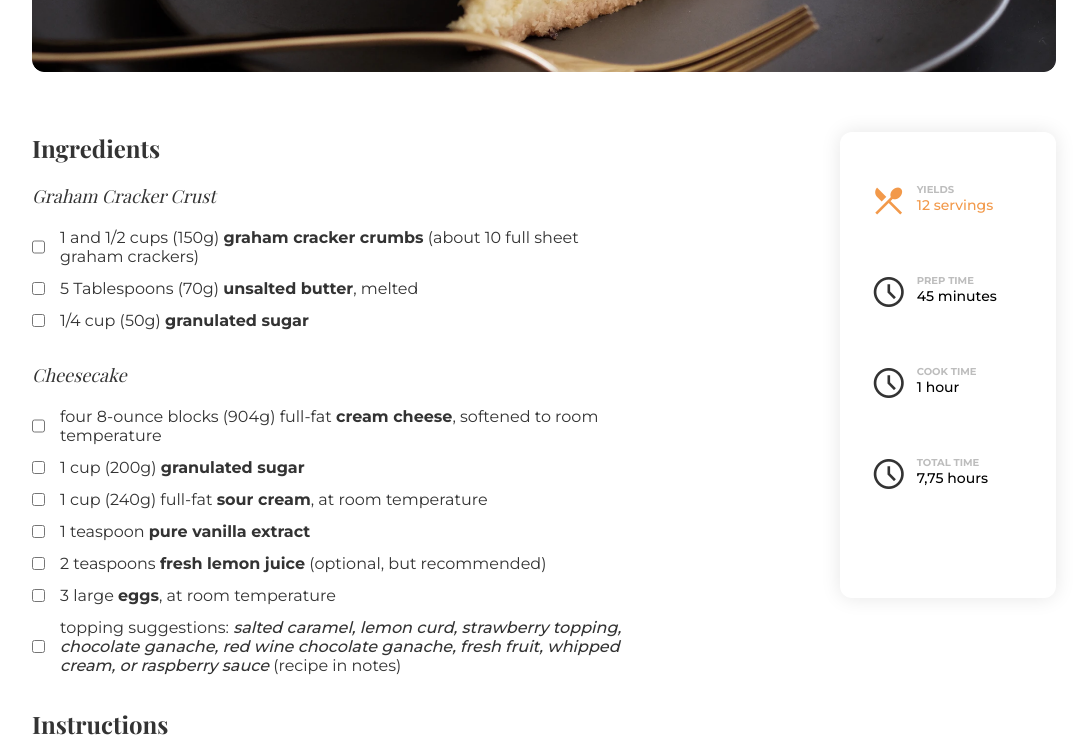
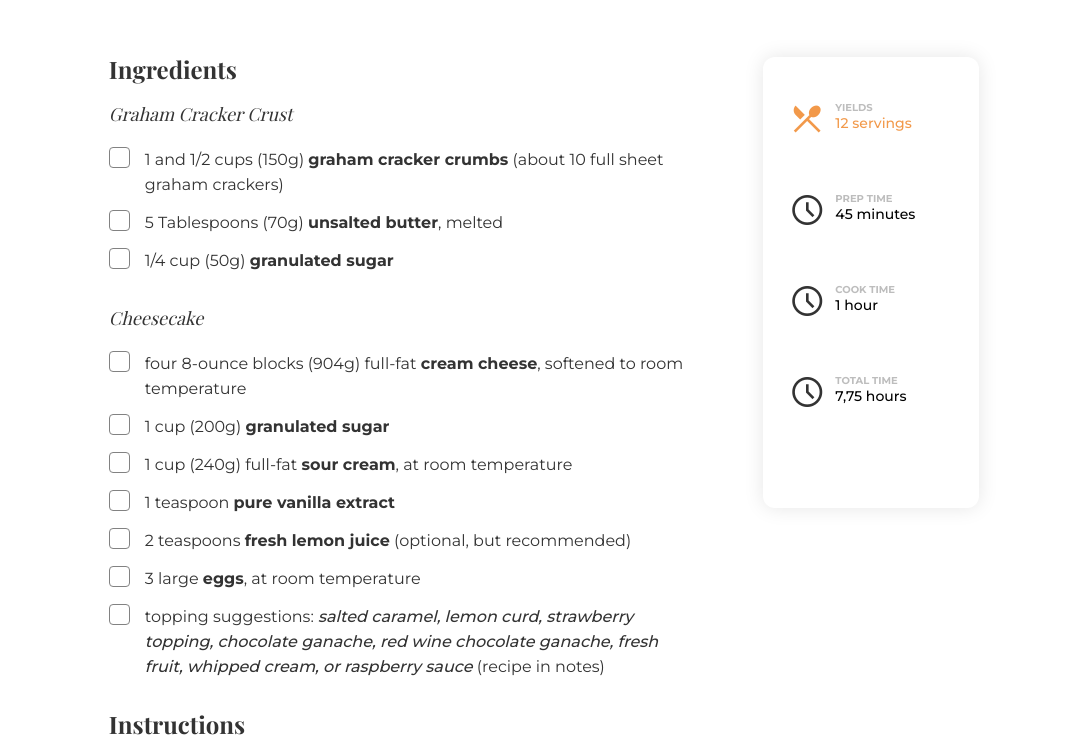
Before and after one commit to FatimaGR/Recipe-page-solution, a plain HTML site: page index.html in a window 1280 px wide. Shown: the part 667-1410 px from the top of the page, without its empty margins (96-1183 px from the left). Drawn offline with nearby package versions, Linux system fonts and the light colour scheme.

Commit message:
Desktop styles

```diff
--- a/index.html
+++ b/index.html
@@ -30,15 +30,15 @@
 
             <div class="list">
               <div class="element">
-                <input type="checkbox" name="ingredients" id="ingredient-1">
+                <input type="checkbox" name="ingredients" id="ingredient-1" class="checkbox">
                 <label for="ingredient-1">1 and 1/2 cups (150g) <b>graham cracker crumbs</b> (about 10 full sheet graham crackers)</label>
               </div>
               <div class="element">
-                <input type="checkbox" name="ingredients" id="ingredient-2">
+                <input type="checkbox" name="ingredients" id="ingredient-2" class="checkbox">
                 <label for="ingredient-2">5 Tablespoons (70g) <b>unsalted butter</b>, melted</label>
               </div>
               <div class="element">
-                <input type="checkbox" name="ingredients" id="ingredient-3">
+                <input type="checkbox" name="ingredients" id="ingredient-3" class="checkbox">
                 <label for="ingredient-3">1/4 cup (50g) <b>granulated sugar</b></label>
               </div>
             </div>
@@ -47,32 +47,32 @@
 
             <div class="list">
               <div class="element">
-                <input type="checkbox" name="cheesecakes" id="cheesecake-1">
+                <input type="checkbox" name="cheesecakes" id="cheesecake-1" class="checkbox">
                 <label for="cheesecake-1">four 8-ounce blocks (904g) full-fat <b>cream cheese</b>, softened to room temperature</label>
               </div>
               <div class="element">
-                <input type="checkbox" name="cheesecakes" id="cheesecake-2">
+                <input type="checkbox" name="cheesecakes" id="cheesecake-2" class="checkbox">
                 <label for="cheesecake-2">1 cup (200g) <b>granulated sugar</b></label>
               </div>
               <div class="element">
-                <input type="checkbox" name="cheesecakes" id="cheesecake-3">
+                <input type="checkbox" name="cheesecakes" id="cheesecake-3" class="checkbox">
                 <label for="cheesecake-3">1 cup (240g) full-fat <b>sour cream</b>, at room temperature</label>
               </div>
               <div class="element">
 
-                <input type="checkbox" name="cheesecakes" id="cheesecake-4">
+                <input type="checkbox" name="cheesecakes" id="cheesecake-4" class="checkbox">
                 <label for="cheesecake-4">1 teaspoon <b>pure vanilla extract</b></label>
               </div>
               <div class="element">
-                <input type="checkbox" name="cheesecakes" id="cheesecake-5">
+                <input type="checkbox" name="cheesecakes" id="cheesecake-5" class="checkbox">
                 <label for="cheesecake-5">2 teaspoons <b>fresh lemon juice</b> (optional, but recommended)</label>
               </div>
               <div class="element">
-                <input type="checkbox" name="cheesecakes" id="cheesecake-6">
+                <input type="checkbox" name="cheesecakes" id="cheesecake-6" class="checkbox">
                 <label for="cheesecake-6">3 large <b>eggs</b>, at room temperature</label>
               </div>
               <div class="element">
-                <input type="checkbox" name="cheesecakes" id="cheesecake-7">
+                <input type="checkbox" name="cheesecakes" id="cheesecake-7" class="checkbox">
                 <label for="cheesecake-7">topping suggestions: <a class="italic-element">salted caramel, lemon curd, strawberry topping, chocolate ganache, red wine chocolate ganache, fresh fruit, whipped cream, or raspberry sauce</a> (recipe in notes) </label>
               </div>
             </div>
@@ -168,10 +168,12 @@
           </div>
         </div>
       </section>
-      <p>Source: https://sallysbakingaddiction.com/classic-cheesecake/ </p>
+      <p class="source">Source: https://sallysbakingaddiction.com/classic-cheesecake/ </p>
     </main>
     <footer>
-      <p>created by username - devChallenges.io</p>
+      <p>created by
+        <a href="https://devchallenges.io/portfolio/FatimaGR">FatimaGR</a>
+        - devChallenges.io</p>
     </footer>
   </body>
 </html>
--- a/styles/styles.css
+++ b/styles/styles.css
@@ -10,6 +10,7 @@
   --white: #FFFFFF;
   --gray-1: #333333;
   --gray-2: #4F4F4F;
+  --gray-3: #828282;
   --gray-4: #BDBDBD;
   --orange: #F2994A;
 }
@@ -20,7 +21,7 @@
 body {
   font-family: var(--font-family-primary);
   font-size: 16px;
-  padding: 5% 10%;
+  padding: 5% 16% 2% 16%;
 }
 h1, h3{
   font-family: var(--font-family-secondary);
@@ -45,7 +46,7 @@ h3{
   font-weight: 500;
   font-size: 14px;
   font-style: italic;
-  max-width: 600px;
+  max-width: 580px;
 }
 .description div{
   display: flex;
@@ -67,6 +68,22 @@ h3{
   flex-direction: column;
   gap: 20px;
   max-width: 600px;
+  line-height: 25px;
+}
+.preparation .checkbox{
+  appearance: none;
+  height: 21px;
+  width: 21px;
+  border: 1px solid var(--gray-3);
+  border-radius: 4px;
+  box-sizing: border-box;
+}
+.preparation .checkbox:checked{
+  background-color: var(--orange);
+  border-color: var(--orange);
+}
+.preparation label{
+  max-width: 90%;
 }
 .ingredients{
   display: flex;
@@ -77,6 +94,7 @@ h3{
   display: flex;
   gap: 15px;
   margin-bottom: 13px;
+  align-items: flex-start;
 }
 .subtitle{
   font-family: var(--font-family-secondary);
@@ -153,3 +171,25 @@ h3{
   font-size: 14px;
   font-weight: 500;
 }
+
+/* source */
+.source{
+  color: var(--gray-4);
+  font-style: italic;
+  margin: 60px 0;
+}
+
+/* footer */
+footer p{
+  text-align: center;
+  font-weight: 500;
+  font-size: 14px;
+  color: #A9A9A9;
+}
+footer a{
+  font-weight: 700;
+  color: #A9A9A9;
+}
+footer a:hover{
+  color: var(--orange);
+}
```
